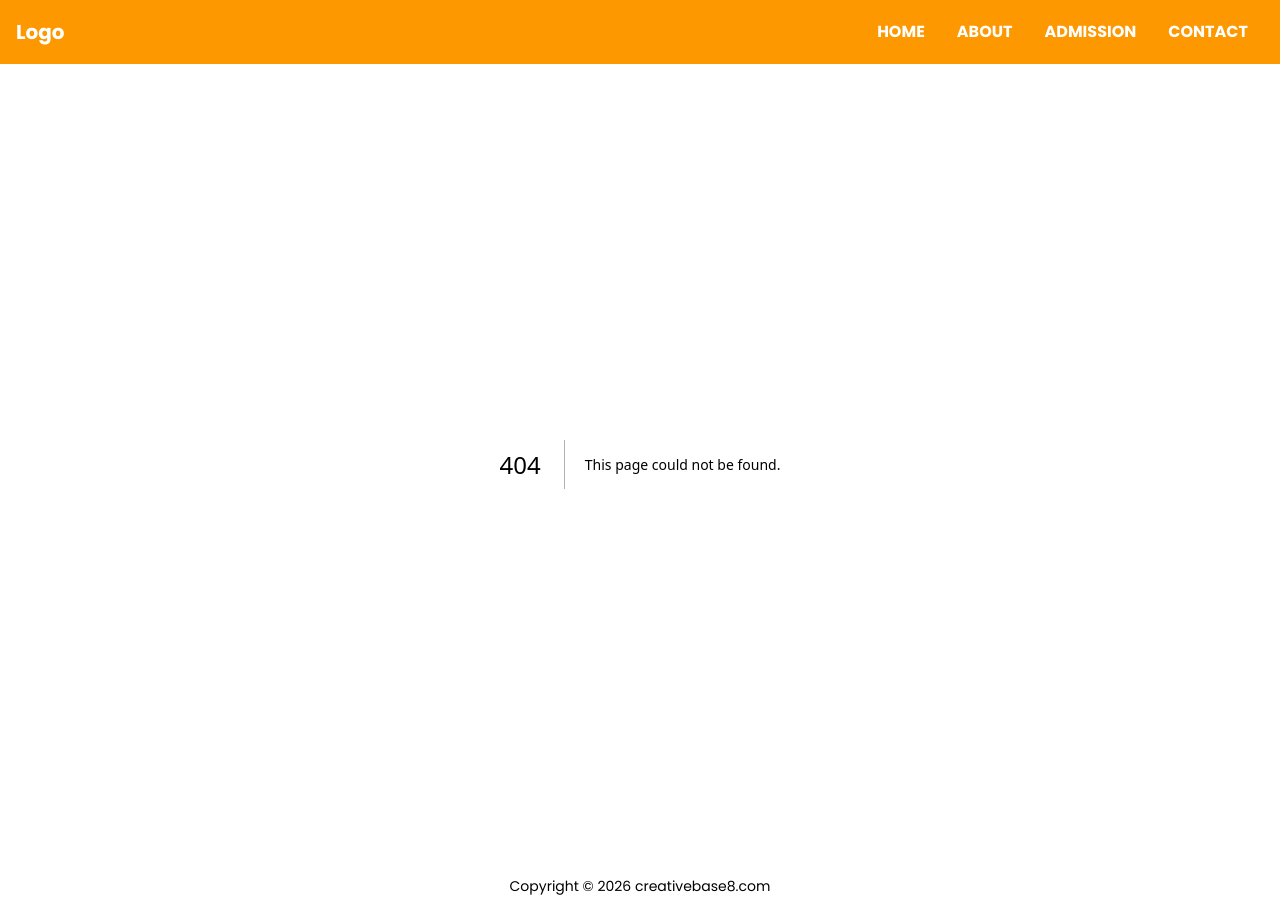
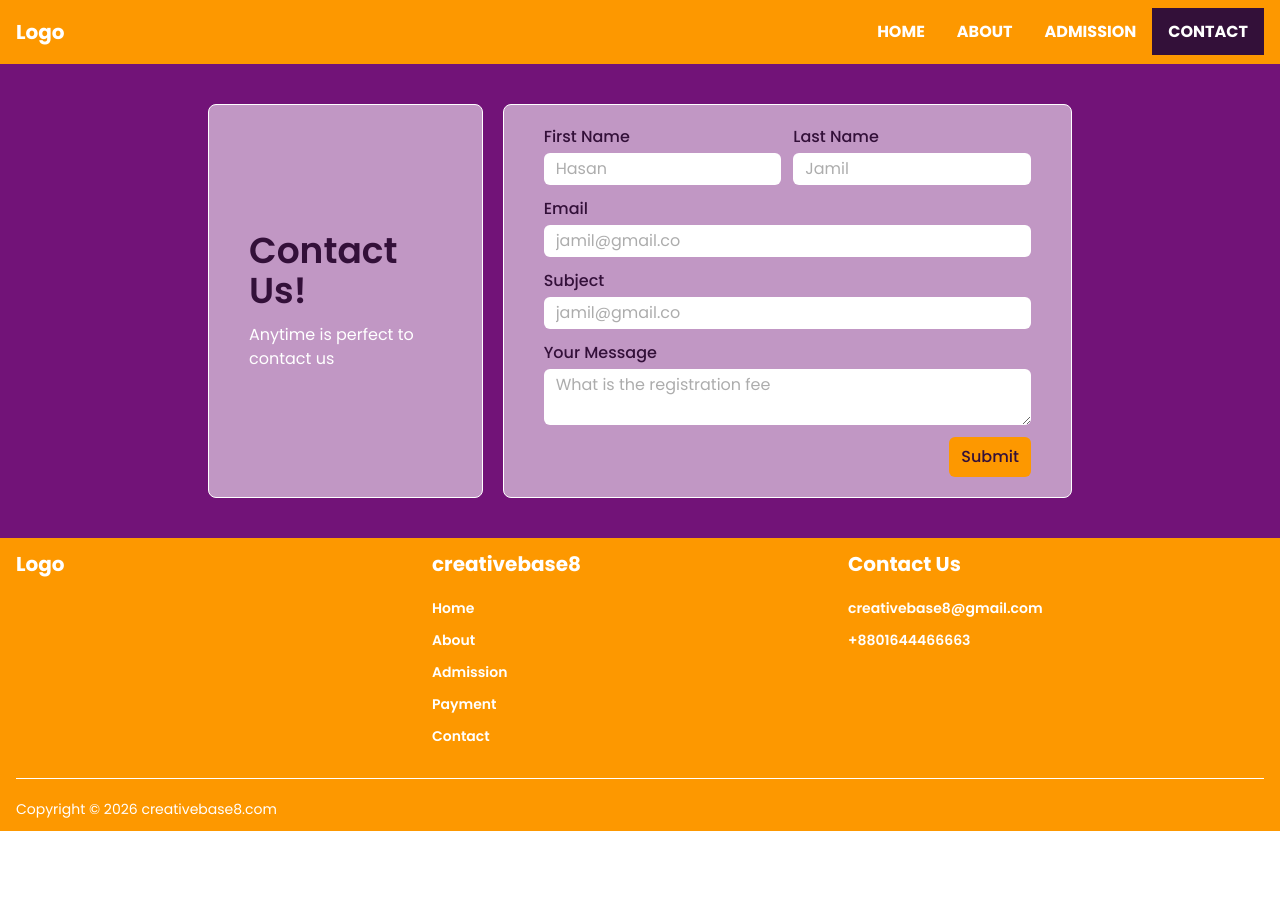
Before and after one commit to ibnul42/creativebase8, a Next.js app: page /contact-us in a window 1280 px wide. Before the commit this address had no page. After the commit the page ends 831 px from the top, so only its background shows below. Built offline with nearby package versions, Linux system fonts and the light colour scheme.

Commit message:
contact us page design

```diff
--- /dev/null
+++ b/app/admission/page.tsx
@@ -0,0 +1,17 @@
+import React from "react";
+
+export default function Page() {
+  return (
+    <div className="flex items-center justify-center bg-secondary">
+      <div className="relative h-100 w-full flex items-center justify-center">
+        {/* blurred purple background */}
+        <div className="absolute inset-0 bg-purple-600/40 blur-3xl rounded-2xl"></div>
+
+        {/* content in front */}
+        <div className="relative bg-white p-6 rounded-xl shadow-lg">
+          admission
+        </div>
+      </div>
+    </div>
+  );
+}
--- /dev/null
+++ b/app/contact-us/page.tsx
@@ -0,0 +1,86 @@
+import React from "react";
+
+export default function page() {
+  return (
+    <div className="bg-fuchsia-900 text-secondary py-10">
+      <div className="container mx-auto max-w-4xl px-4 grid grid-cols-12 gap-5 z-10">
+        <section className="px-6 lg:px-10 py-5 bg-[#FFFFFF8F] border border-white rounded-lg col-span-12 md:col-span-4 space-y-3 flex flex-col justify-center">
+          <p className="capitalize text-3xl xl:text-4xl font-semibold">
+            contact us!
+          </p>
+          <p className="text-white">Anytime is perfect to contact us</p>
+        </section>
+        <form className="px-6 md:px-10 py-5 col-span-12 md:col-span-8 bg-[#FFFFFF8F] border border-white rounded-lg grid grid-cols-2 gap-3">
+          <div className="flex flex-col gap-1 col-span-1">
+            <label htmlFor="firstName" className="capitalize font-medium">
+              first name
+            </label>
+            <input
+              name="firstName"
+              type="text"
+              //   value=""
+              placeholder="Hasan"
+              // onChange={}
+              className="px-3 py-1 rounded-md bg-white focus-within:outline-0 text-black/65"
+            />
+          </div>
+          <div className="flex flex-col gap-1 col-span-1">
+            <label htmlFor="lastName" className="capitalize font-medium">
+              last name
+            </label>
+            <input
+              name="lastName"
+              type="text"
+              //   value=""
+              placeholder="Jamil"
+              // onChange={}
+              className="px-3 py-1 rounded-md bg-white focus-within:outline-0 text-black/65"
+            />
+          </div>
+          <div className="flex flex-col gap-1 col-span-2">
+            <label htmlFor="email" className="capitalize font-medium">
+              Email
+            </label>
+            <input
+              name="email"
+              type="text"
+              //   value=""
+              placeholder="jamil@gmail.co"
+              // onChange={}
+              className="px-3 py-1 rounded-md bg-white focus-within:outline-0 text-black/65"
+            />
+          </div>
+          <div className="flex flex-col gap-1 col-span-2">
+            <label htmlFor="subject" className="capitalize font-medium">
+              Subject
+            </label>
+            <input
+              name="subject"
+              type="text"
+              //   value=""
+              placeholder="jamil@gmail.co"
+              // onChange={}
+              className="px-3 py-1 rounded-md bg-white focus-within:outline-0 text-black/65"
+            />
+          </div>
+          <div className="flex flex-col gap-1 col-span-2">
+            <label htmlFor="message" className="capitalize font-medium">
+              Your message
+            </label>
+            <textarea
+              name=""
+              id=""
+              placeholder="What is the registration fee"
+              className="px-3 py-1 rounded-md bg-white focus-within:outline-0 text-black/65"
+            ></textarea>
+          </div>
+          <div className="col-span-2 flex justify-end">
+            <button className="px-3 py-2 rounded-md bg-primary font-medium cursor-pointer hover:bg-primary/80 hover:text-secondary/80 transition-all">
+              Submit
+            </button>
+          </div>
+        </form>
+      </div>
+    </div>
+  );
+}
--- a/components/layout/Footer.tsx
+++ b/components/layout/Footer.tsx
@@ -1,9 +1,29 @@
-import React from 'react'
+import Link from "next/link";
+import React from "react";
 
 export default function Footer() {
   return (
-    <footer className='px-4 py-3 text-center text-sm'>
+    <footer className="text-sm bg-primary text-white">
+      <div className="container mx-auto px-4 py-3">
+        <section className="grid grid-cols-1 md:grid-cols-3 space-y-3">
+          <div className="text-xl font-bold">Logo</div>
+          <section className="flex flex-col gap-2 md:gap-3 items-start font-semibold">
+            <h5 className="text-xl font-bold mb-2">creativebase8</h5>
+            <Link href="">Home</Link>
+            <Link href="">About</Link>
+            <Link href="">Admission</Link>
+            <Link href="">Payment</Link>
+            <Link href="">Contact</Link>
+          </section>
+          <section className="flex flex-col gap-2 md:gap-3 items-start font-semibold">
+            <h5 className="text-xl font-bold mb-2">Contact Us</h5>
+            <a href="mailto:creativebase8@gmail.com">creativebase8@gmail.com</a>
+            <a href="tel:+8801644466663">+8801644466663</a>
+          </section>
+        </section>
+        <hr className="my-5" />
         <p>Copyright © 2026 creativebase8.com</p>
+      </div>
     </footer>
-  )
+  );
 }
--- a/components/layout/Navbar.tsx
+++ b/components/layout/Navbar.tsx
@@ -8,8 +8,8 @@ import clsx from "clsx";
 const navigationLinks = [
   { name: "Home", href: "/" },
   { name: "About", href: "/about" },
-  { name: "Admission", href: "#admission" },
-  { name: "Contact", href: "/contact" },
+  { name: "Admission", href: "/admission" },
+  { name: "Contact", href: "/contact-us" },
 ];
 
 export default function Navbar() {
@@ -23,7 +23,7 @@ export default function Navbar() {
 
   return (
     <nav className="bg-primary text-white">
-      <div className="max-w-7xl mx-auto px-4">
+      <div className="container mx-auto px-4">
         <div className="flex justify-between items-center h-16">
 
           {/* Logo */}
```
